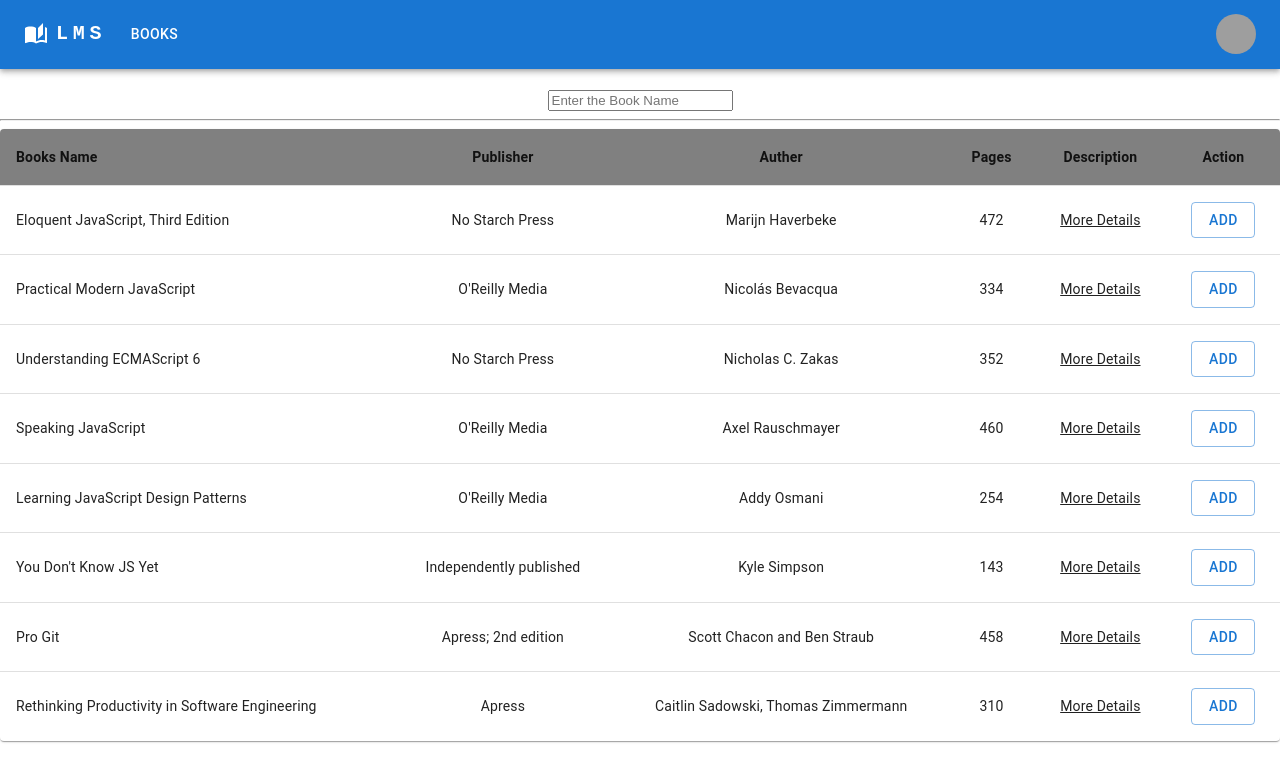
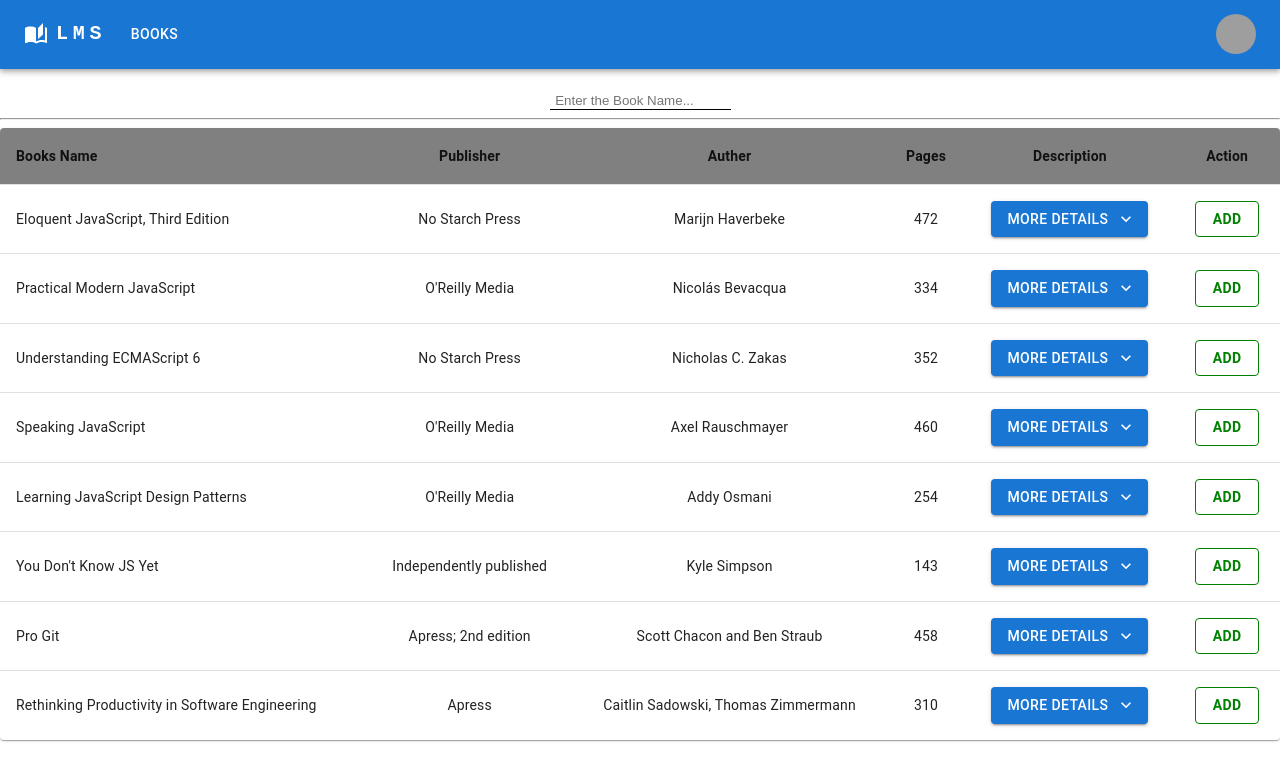
Before and after one commit to MindofSkk/LMS, a React (Create React App) app in the folder frontend/: page /books in a window 1280 px wide. Shown: the top 782 px of the page. Built offline with nearby package versions, Linux system fonts and the light colour scheme; data requests are answered from the project's data file; grey boxes are pictures that could not be loaded.

Commit message:
some changes

```diff
--- a/frontend/src/components/Admin/Admin.jsx
+++ b/frontend/src/components/Admin/Admin.jsx
@@ -29,7 +29,7 @@
 
 export const Admin = (data) => {
   const [alldata, setAlldata] = useState([]);
- const navigate=useNavigate()
+  const navigate = useNavigate();
   const getdata = () => {
     axios.get("http://localhost:7000/Books").then((res) => {
       setAlldata(res.data);
@@ -59,13 +59,23 @@
   };
   const handleClose = () => setOpen(false);
 
+  //delete Part;
+
+  const DeleteBooks = (e) => {
+    let id = e.id;
+    axios
+      .delete(`http://localhost:7000/Books/${id}`)
+      .then((res) =>getdata() )
+      .catch((err) => console.log(err));
+  };
+
   return (
     <div>
       <div style={{ display: "flex", justifyContent: "space-around" }}>
         {" "}
-        <Button onClick={()=>navigate("/userdetails")}>User Details</Button>
+        <Button onClick={() => navigate("/userdetails")}>User Details</Button>
         <h3 style={{ textAlign: "center" }}>Admin</h3>
-        <Button onClick={()=>navigate("/addbooks")}>Add Books</Button>
+        <Button onClick={() => navigate("/addbooks")}>Add Books</Button>
       </div>
 
       {/* //table Section */}
@@ -140,7 +150,7 @@
                 <TableCell align="center">
                   <Button
                     variant="outlined"
-                    onClick={(e) => addthisdata(row)}
+                    onClick={(e) => DeleteBooks(row)}
                     style={{ color: "red", border: "1px solid red" }}
                   >
                     Delete
--- a/frontend/src/components/Admin/UserDeatils.jsx
+++ b/frontend/src/components/Admin/UserDeatils.jsx
@@ -17,7 +17,10 @@
     >
       Admin
     </h3>
-    <Button>Add Books</Button>
-  </div>{" "} <hr /></div>
+    <Button onClick={() => navigate("/addbooks")}>Add Books</Button>
+  </div>{" "} <hr />
+
+<h4 style={{textAlign:"center"}}>  No user find...
+</h4>  </div>
   )
 }
--- a/frontend/src/components/User/Signup.jsx
+++ b/frontend/src/components/User/Signup.jsx
@@ -30,9 +30,19 @@
         }}
       >
         <Typography component="h1" variant="h5">
-          Sign in
+          Sign up
         </Typography>
         <Box component="form" onSubmit={handleSubmit} noValidate sx={{ mt: 1 }}>
+        <TextField
+            margin="normal"
+            required
+            fullWidth
+            id="email"
+            label="Enter Your Name"
+            name="Text"
+            // autoComplete="name"
+            autoFocus
+          />
           <TextField
             margin="normal"
             required
@@ -43,6 +53,7 @@
             autoComplete="email"
             autoFocus
           />
+
           <TextField
             margin="normal"
             required
@@ -53,17 +64,17 @@
             id="password"
             autoComplete="current-password"
           />
-          <FormControlLabel
+          {/* <FormControlLabel
             control={<Checkbox value="remember" color="primary" />}
             label="Remember me"
-          />
+          /> */}
           <Button
             type="submit"
             fullWidth
             variant="contained"
             sx={{ mt: 3, mb: 2 }}
           >
-            Sign In
+            Sign up
           </Button>
           <Grid container>
 
--- a/frontend/src/components/pages/Book.module.css
+++ b/frontend/src/components/pages/Book.module.css
@@ -1,35 +1,9 @@
-.grid{
-    display: grid;
-    padding-top: 20px;
-    margin: auto;
-    grid-template-columns: repeat(4,1fr);
-    gap:5px;
-    width: 98%;
+.input{
+
+    /* background-color: red; */
+    border: none;
+    color: black;
+    text-decoration: none;
+    border-bottom: 1px solid black;
+
 }
-.grid>div{
-
-border: 1px solid black;
-}
-
-@media all and (min-width: 413) and (max-width: 700px) {
-
-    .grid{
-        display: grid;
-        padding-top: 20px;
-        margin: auto;
-        grid-template-columns: repeat(3,1fr);
-        gap:5px;
-        width: 98%;
-    }
-}
-@media all and (min-width: 50px) and (max-width: 412px) {
-
-    .grid{
-        display: grid;
-        padding-top: 20px;
-        margin: auto;
-        grid-template-columns: repeat(2,1fr);
-        gap:5px;
-        width: 98%;
-    }
-}
--- a/frontend/src/components/pages/Books.jsx
+++ b/frontend/src/components/pages/Books.jsx
@@ -34,8 +34,9 @@
       <div style={{ textAlign: "center" }}>
         <br />
         <input
+        className={styles.input}
           type="text"
-          placeholder="Enter the Book Name"
+          placeholder=" Enter the Book Name..."
           onChange={(e) => {
             setValue(e.target.value);
             handlesearch();
--- a/frontend/src/components/pages/TableData.jsx
+++ b/frontend/src/components/pages/TableData.jsx
@@ -10,6 +10,7 @@
 import Paper from "@mui/material/Paper";
 import { Button } from "@mui/material";
 import { Link } from "react-router-dom";
+import ExpandMoreIcon from "@mui/icons-material/ExpandMore";
 
 import Box from "@mui/material/Box";
 // import Button from '@mui/material/Button';
@@ -33,7 +34,7 @@
 
   const addthisdata = (e) => {
     console.log(e.id);
-
+   alert("First Login")
     // let fadata=alldata.filter((item)=>{
     // })
   };
@@ -107,11 +108,22 @@
               <TableCell align="center">{row.author}</TableCell>
               <TableCell align="center">{row.pages}</TableCell>
               <TableCell align="center" onClick={(e) => handleOpen(row)}>
-                <u> More Details</u>{" "}
+                {/* <u style={{color:"green",fontWeight:"bolder"}}> More Details</u>{" "} */}
+                <Button variant="contained" endIcon={<ExpandMoreIcon />}>
+                  More Details
+                </Button>
               </TableCell>
 
               <TableCell align="center">
-                <Button variant="outlined" onClick={(e) => addthisdata(row)}>
+                <Button
+                  variant="outlined"
+                  onClick={(e) => addthisdata(row)}
+                  style={{
+                    color: "green",
+                    border: "1px solid green",
+                    fontWeight: "bolder",
+                  }}
+                >
                   Add
                 </Button>
               </TableCell>
```
